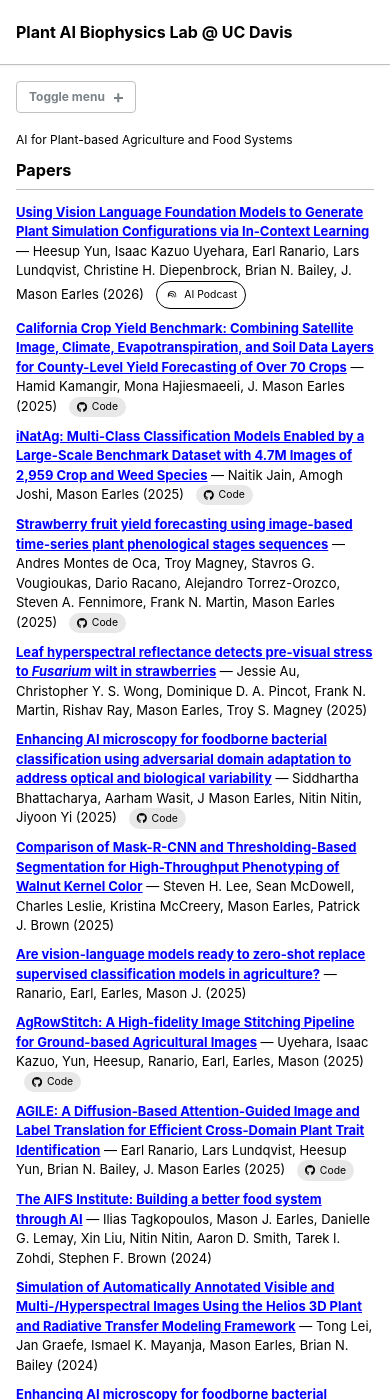
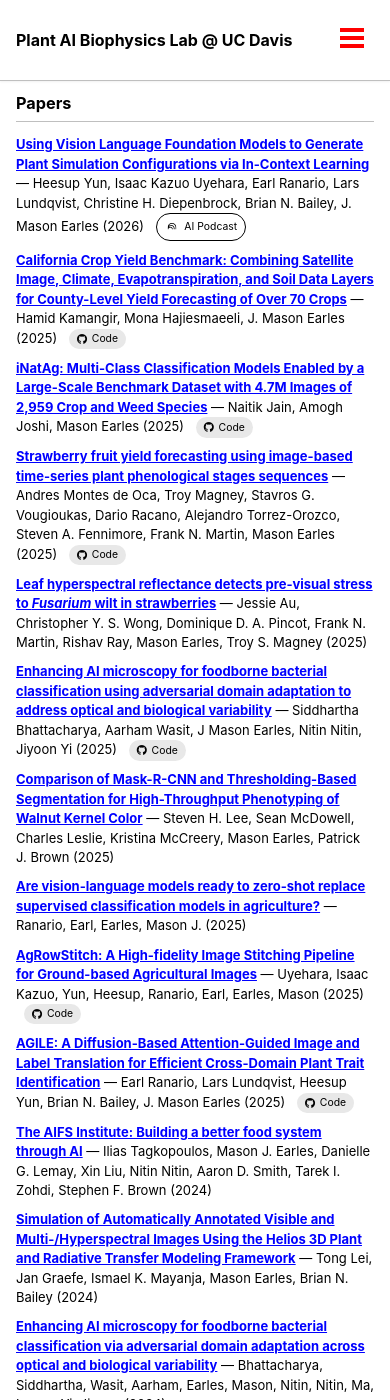
Before and after one commit to plant-ai-biophysics-lab/plant-ai-biophysics-lab.github.io, a Jekyll site: the page built from _pages/publications.md, in a window 390 px wide and 1400 px high. Built offline with Jekyll 4.4.1, drawn with Linux system fonts in a browser that asks for light colours; cached includes are drawn as plain includes.

Commit message:
Mobile nav: hamburger in masthead with dropdown, hide tagline/sidebar on mobile; fix desktop section nav visibility
Made-with: Cursor

```diff
--- a/_includes/masthead.html
+++ b/_includes/masthead.html
@@ -24,6 +24,28 @@
           <i class="fas fa-search"></i>
         </button>
         {% endif %}
+        {% if page.sidebar %}
+        {% assign nav_key = nil %}
+        {% for s in page.sidebar %}
+          {% if s.nav %}{% assign nav_key = s.nav %}{% break %}{% endif %}
+        {% endfor %}
+        {% if nav_key %}
+        {% assign section_nav = site.data.navigation[nav_key] %}
+        <div class="section-nav">
+          <label for="ac-toc" class="section-nav__toggle" aria-label="{{ site.data.ui-text[site.locale].menu_label | default: 'Menu' }}">
+            <span class="visually-hidden">{{ site.data.ui-text[site.locale].menu_label | default: "Menu" }}</span>
+            <span class="navicon"></span>
+          </label>
+          <div class="section-nav__dropdown" id="section-nav-dropdown">
+            <ul class="section-nav__dropdown-list">
+              {% for item in section_nav %}
+              <li><a class="nav__link section-nav__dropdown-link" href="{{ item.url | relative_url }}">{{ item.title }}</a></li>
+              {% endfor %}
+            </ul>
+          </div>
+        </div>
+        {% endif %}
+        {% endif %}
         <button class="greedy-nav__toggle hidden" type="button">
           <span class="visually-hidden">{{ site.data.ui-text[site.locale].menu_label | default: "Toggle menu" }}</span>
           <div class="navicon"></div>
--- a/_includes/nav_list
+++ b/_includes/nav_list
@@ -3,7 +3,10 @@
 <nav class="nav__list">
   {% if page.sidebar.title %}<h3 class="nav__title" style="padding-left: 0;">{{ page.sidebar.title }}</h3>{% endif %}
   <input id="ac-toc" name="accordion-toc" type="checkbox" />
-  <label for="ac-toc">{{ site.data.ui-text[site.locale].menu_label | default: "Toggle Menu" }}</label>
+  <label for="ac-toc">
+    <span class="visually-hidden">{{ site.data.ui-text[site.locale].menu_label | default: "Menu" }}</span>
+    <span class="navicon"></span>
+  </label>
   <ul class="nav__items">
     {% for nav in navigation %}
       <li>
--- a/_layouts/default.html
+++ b/_layouts/default.html
@@ -17,7 +17,7 @@
   <body class="layout--{{ page.layout | default: layout.layout }}{% if page.classes or layout.classes %}{{ page.classes | default: layout.classes | join: ' ' | prepend: ' ' }}{% endif %}">
     {% include_cached skip-links.html %}
     {% include_cached browser-upgrade.html %}
-    {% include_cached masthead.html %}
+    {% include masthead.html %}
 
     <div class="initial-content">
       {{ content }}
--- a/assets/css/main.scss
+++ b/assets/css/main.scss
@@ -61,7 +61,121 @@ html {
   align-self: flex-start;
 }
 
+/* Mobile: section nav uses dropdown from masthead; hide sidebar (including tagline) */
+@media (max-width: 1023px) {
+  .sidebar {
+    display: none;
+  }
+  /* Masthead: show section nav toggle (hamburger) when page has sidebar */
+  .section-nav__toggle {
+    display: flex;
+    align-items: center;
+    justify-content: center;
+    margin-left: auto;
+    padding: 0.5rem;
+    min-width: 44px;
+    min-height: 44px;
+    box-sizing: border-box;
+    border: 0;
+    background: transparent;
+    cursor: pointer;
+    color: $masthead-link-color;
+    -ms-flex-item-align: center;
+    align-self: center;
+    .navicon {
+      flex-shrink: 0;
+    }
+  }
+  .section-nav__toggle:hover {
+    color: $masthead-link-color-hover;
+  }
+  /* Open state: hamburger becomes X (checkbox is in sidebar, so we use body class set by JS) */
+  body.section-nav-open .section-nav__toggle .navicon {
+    background: transparent;
+    &:before,
+    &:after {
+      transform-origin: 50% 50%;
+      top: 0;
+    }
+    &:before {
+      transform: rotate3d(0, 0, 1, 45deg);
+    }
+    &:after {
+      transform: rotate3d(0, 0, 1, -45deg);
+    }
+  }
+  /* Section nav: dropdown container */
+  .section-nav {
+    position: relative;
+    margin-left: auto;
+  }
+  .section-nav__dropdown {
+    display: none;
+    position: absolute;
+    top: 100%;
+    left: 50%;
+    transform: translateX(-50%);
+    width: 100vw;
+    margin-top: 0;
+    padding: 0.5rem 0;
+    background: $background-color;
+    border-bottom: 1px solid $border-color;
+    box-shadow: 0 4px 12px rgba(0, 0, 0, 0.15);
+    z-index: 20;
+    max-height: 70vh;
+    overflow-y: auto;
+  }
+  body.section-nav-open .section-nav__dropdown {
+    display: block;
+  }
+  .section-nav__dropdown-list {
+    list-style: none;
+    margin: 0;
+    padding: 0;
+  }
+  .section-nav__dropdown-list li {
+    margin: 0;
+    padding: 0;
+  }
+  .section-nav__dropdown-link {
+    display: block;
+    padding: 0.6rem 1rem;
+    color: $text-color;
+    text-decoration: none;
+    font-weight: normal;
+    border: none;
+  }
+  .section-nav__dropdown-link:hover {
+    background: mix($primary-color, $background-color, 10%);
+    color: $link-color-hover;
+  }
+  .section-nav__dropdown-link.active {
+    font-weight: bold;
+    background: mix($primary-color, $background-color, 15%);
+  }
+  /* Hide sidebar nav list and tagline on mobile; dropdown is the only nav */
+  .sidebar .nav__list label[for="ac-toc"] {
+    display: none !important;
+  }
+  .sidebar .nav__list .nav__items {
+    display: none !important;
+  }
+  .sidebar .nav__list + p {
+    display: none !important;
+  }
+}
+
 /* Sidebar: bold current section, no theme’s active padding/margin */
+@media (min-width: 1024px) {
+  .section-nav {
+    display: none !important;
+  }
+  .sidebar .nav__list input#ac-toc,
+  .sidebar .nav__list label[for="ac-toc"] {
+    display: none !important;
+  }
+}
+
 .sidebar .nav__list .nav__items li {
   margin: 0;
   padding: 0;
```
Also changed, not shown: assets/js/_main.js (+14 -2 lines), assets/js/main.min.js.
